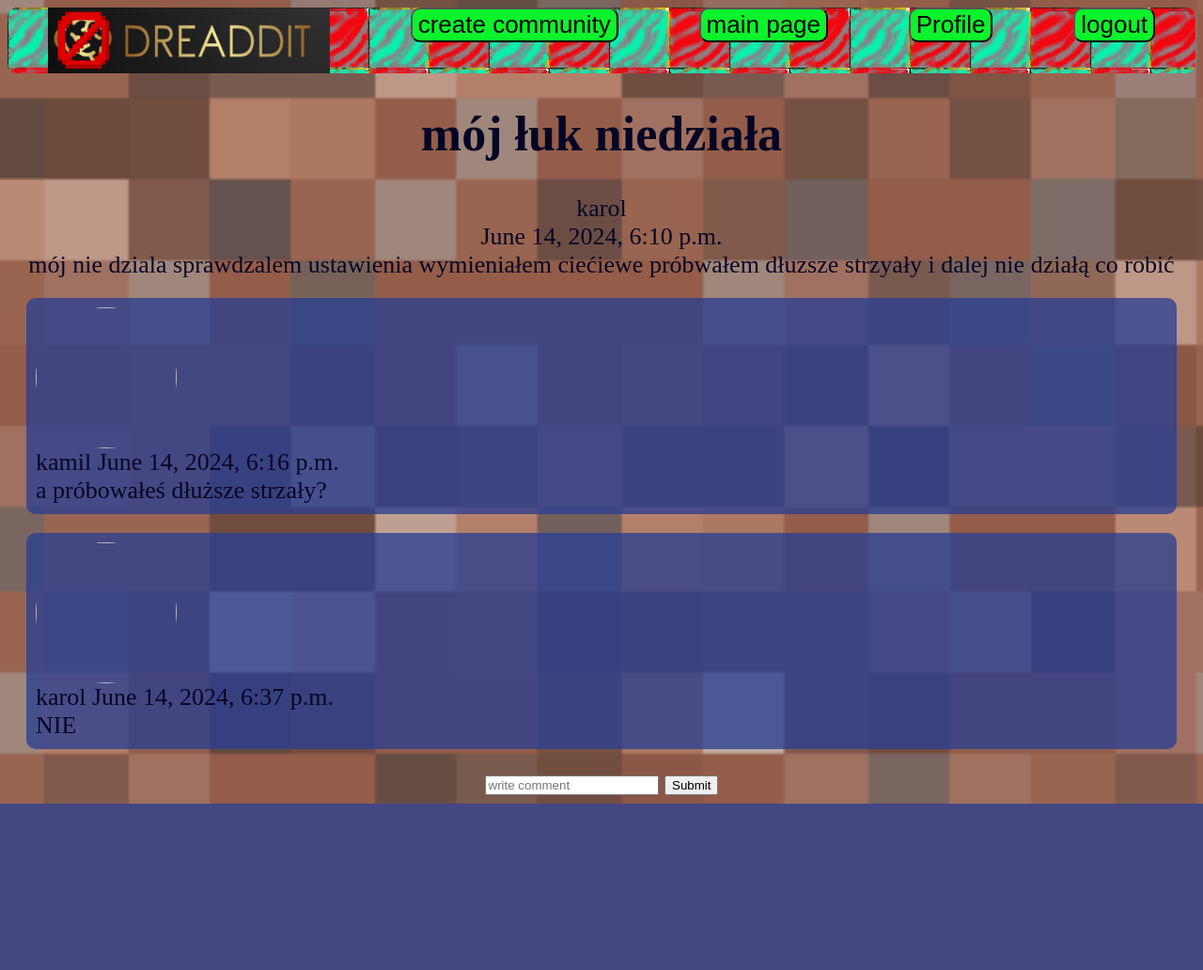
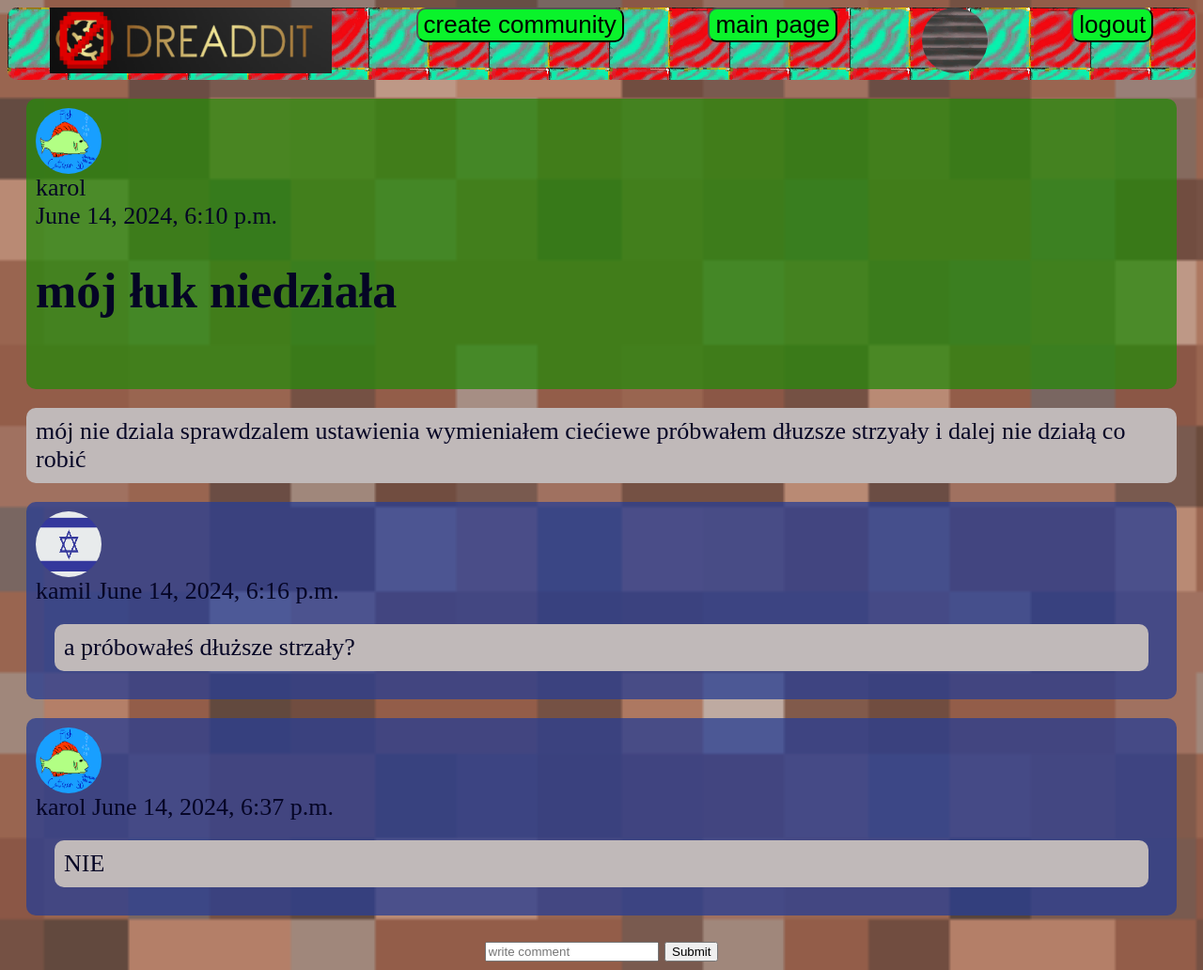
Before and after one commit to j3mierz/Final_project, a Django app: page /post_detail/10 in a window 1280 px wide. Shown: the whole page at 94% size. Before the commit the page ends 855 px from the top, so only its background shows below. Run offline with Django 5.2, Linux system fonts and the light colour scheme; a user stored in the database is signed in; data comes from the database, SQL or seed files in the repository; both versions use the stored data as it was after the commit.

Commit message:
post edit add

```diff
--- a/djangoProject/accounts/views.py
+++ b/djangoProject/accounts/views.py
@@ -34,8 +34,8 @@ class RegisterView(View):
             user.set_password(password)
             user.save()
             login(request, user)
-            Profile.objects.create(user=request.user, image="files/profiles/default.png")
-            return redirect('login_view')
+            Profile.objects.create(user=request.user, image="social_news/files/profiles/default.png")
+            return redirect('start_page')
         return render(request, "accounts/register_view.html", {'error': "passwords do not match"})
 
 
--- a/djangoProject/djangoProject/urls.py
+++ b/djangoProject/djangoProject/urls.py
@@ -20,7 +20,7 @@ from django.urls import path
 
 from accounts.views import LoginView, RegisterView
 from social_news.views import StartPageView, CreateCommunityView, CommunityDetailView, AddPostView, PostDetailView, \
-    UserProfileView
+    UserProfileView, UpdatePostView
 from django.conf.urls.static import static
 
 from django.conf import settings
@@ -35,6 +35,7 @@ urlpatterns = [
     path('community_detail_view/<int:pk>/', CommunityDetailView.as_view(), name='community_detail_view'),
     path('community_detail_view/<int:pk>/add_post', AddPostView.as_view(), name='add_post_view'),
     path('post_detail/<int:pk>', PostDetailView.as_view(), name='post_detail'),
-    path('user_profile', UserProfileView.as_view(), name='user_profile')
+    path('user_profile', UserProfileView.as_view(), name='user_profile'),
+    path('update_post/<int:pk>/', UpdatePostView.as_view(), name='update_post'),
 ]
 urlpatterns += static(settings.MEDIA_URL, document_root=settings.MEDIA_ROOT)
--- a/djangoProject/social_news/forms.py
+++ b/djangoProject/social_news/forms.py
@@ -10,7 +10,7 @@ class AddCommunityForm(forms.ModelForm):
         fields = ['name', 'description']
 
 
-class AddPostForm(forms.Form):
+class AddPostForm(forms.ModelForm):
     class Meta:
         model = Post
         fields = ['title', 'body']
--- a/djangoProject/social_news/static/style.css
+++ b/djangoProject/social_news/static/style.css
@@ -14,10 +14,10 @@
     background: url("container_side.png");
     color: rgba(14, 110, 222, 0.63);
     border-radius: 10px;
+
 }
 .description {
     font-size: 25px;
-
 }
 body {
     background-image: url("background_2.png");
@@ -46,10 +46,11 @@ button:hover {
     word-wrap: break-word;
     display: flex;
     flex-direction: column;
-    background-color: rgba(93, 23, 10, 0.76);
+    background-color: rgba(40, 136, 13, 0.76);
     border-radius: 10px;
     margin: 20px;
     padding: 10px;
+    max-block-size: 900px;
 }
 .comment{
     text-align: left;
@@ -69,3 +70,26 @@ button:hover {
     border-radius: 100px;
     border-color: #bb1818;
 }
+
+.profile_picture_smaller {
+    width: 70px;
+    height: 70px;
+    border-radius: 50px;
+    border-color: #630079;
+}
+
+
+.text {
+    text-align: left;
+    word-wrap: break-word;
+    display: flex;
+    flex-direction: column;
+    background-color: rgb(192, 185, 185);
+    border-radius: 10px;
+    margin: 20px;
+    padding: 10px;
+}
+
+a {
+    text-decoration: none;
+}
--- a/djangoProject/social_news/views.py
+++ b/djangoProject/social_news/views.py
@@ -46,7 +46,7 @@ class CommunityDetailView(LoginRequiredMixin, View):
 
 class AddPostView(LoginRequiredMixin, CreateView):
     def get(self, request, pk):
-        form = AddPostForm
+        form = AddPostForm(request.POST)
         return render(request, "social_news/form.html", {'form': form})
 
     def post(self, request, pk):
@@ -93,3 +93,12 @@ class UserProfileView(LoginRequiredMixin, View):
             Profile.objects.create(user=request.user, image=profile).save()
             return redirect('start_page')
         return render(request, "social_news/user_profile.html", {'form': form})
+
+
+class UpdatePostView(LoginRequiredMixin, UpdateView):
+    model = Post
+    fields = ['title', 'body']
+    template_name = "social_news/form.html"
+
+    def get_success_url(self):
+        return reverse_lazy('post_detail', args=(self.get_object().pk,))
--- a/djangoProject/templates/social_news/post_detail_view.html
+++ b/djangoProject/templates/social_news/post_detail_view.html
@@ -1,16 +1,33 @@
 {% extends 'base.html' %}
 {% block content %}
-        <h1>{{ post.title }}</h1>
-     {{ post.user_creator }}<br>
+            <div class="post_tile">
+
+         {% for pic in Profile_CTX %}
+                {% if pic.user == post.user_creator %}
+                    <img class="profile_picture_smaller" src="../../{{ pic.image }}">
+                {% endif %}
+            {% endfor %}
+    {{ post.user_creator }}<br>
     {{ post.created_at }}<br>
-    {{ post.body }}
+        <h1>{{ post.title }}</h1><br>
+            {% if post.user_creator == user %}
+        <div><a href="{% url 'update_post' post.id%}"><button>EDIT POST</button></a></div>
+    {% endif %}
+        </div>
+
+    <div class="text">{{ post.body }}</div>
 
     {% for comment in comments %}
         <div class="comment">
-        <img class="profile_picture" src="{{ Profile_ctx.image }}">
+        {% for pic in Profile_CTX %}
+                {% if pic.user == comment.user_creator %}
+                    <img class="profile_picture_smaller" src="../../{{ pic.image }}">
+                {% endif %}
+            {% endfor %}
         {{ comment.user_creator }}
         {{ comment.created_at }}<br>
-        {{ comment.body }}
+
+            <div class="text">{{ comment.body }}</div>
         </div>
     {% endfor %}
 
--- a/djangoProject/templates/top_bar.html
+++ b/djangoProject/templates/top_bar.html
@@ -4,7 +4,13 @@
         {% if user.is_authenticated %}
              <a href="{% url 'add_community' %}"><button>create community</button></a>
             <div><a href="{% url 'start_page' %}"><button>main page</button></a></div>
-            <a href="{% url 'user_profile' %}"><button>Profile</button></a>
+            {% for pic in Profile_CTX %}
+                {% if pic.user == user %}
+                  <a href="{% url 'user_profile' %}"><img class="profile_picture_smaller" src="/{{ pic.image }}"></a>
+                {% endif %}
+
+            {% endfor %}
+
             <form method="post" action="{% url 'logout_view' %}">
             {% csrf_token %}
             <button type="submit">logout</button>
```
Also changed, not shown: djangoProject/templates/social_news/community_detail_view.html (+15 -4 lines), djangoProject/db.sqlite3, djangoProject/social_news/files/profiles/autoshotgun.png (added), djangoProject/social_news/files/profiles/container_side.png (added), djangoProject/social_news/files/profiles/fishcatcher.png (added), djangoProject/social_news/files/profiles/hatch.png (added), djangoProject/social_news/files/profiles/minecraftDot.png (added), djangoProject/social_news/files/profiles/pine2.png (added), djangoProject/social_news/files/profiles/super_cruncher.png (added), djangoProject/social_news/files/profiles/target_EBK5OQl.png (added).
